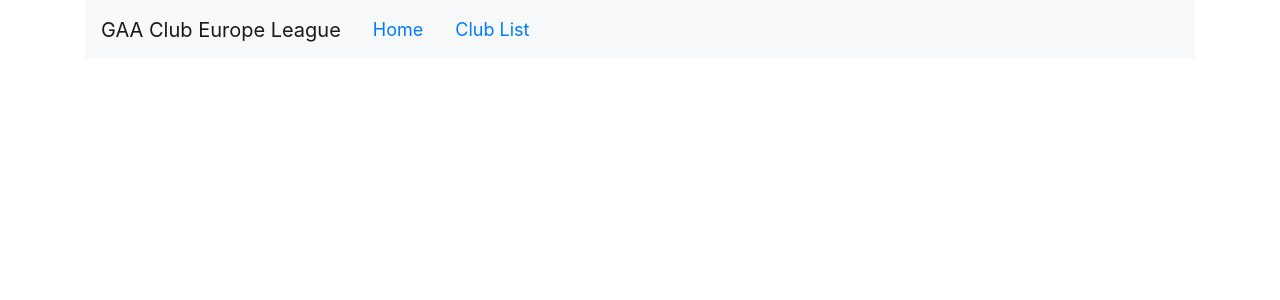
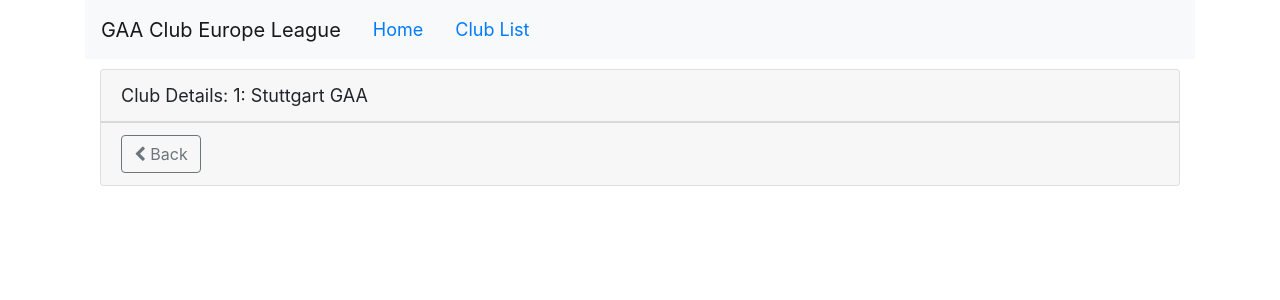
Before and after one commit to Colin-Roe/GAAClubLeague, an Angular app: page /clubs/1 in a window 1280 px wide. Shown: the top 300 px of the page. Built offline with nearby package versions, Linux system fonts and the light colour scheme.

Commit message:
Basic navigation and routing added
Passinf parameters
Activating a route with code
Protecting routes with guards

```diff
--- a/src/app/app.component.html
+++ b/src/app/app.component.html
@@ -4,7 +4,7 @@
     <a class="navbar-brand">{{ title }}</a>
     <ul class="nav nav-pills">
       <li><a class="nav-link" [routerLink]="['/welcome']">Home</a></li>
-      <li><a class="nav-link" [routerLink]="['/clubs']">Club List</a></li>
+      <li><a class="nav-link" [routerLink]="['/club-list']">Club List</a></li>
     </ul>
   </nav>
   <div class="container">
--- a/src/app/app.module.ts
+++ b/src/app/app.module.ts
@@ -10,6 +10,7 @@
 import { StarComponent } from "./shared/star.component";
 import { ClubDetailComponent } from "./clubs/club-detail.component";
 import { WelcomeComponent } from "./home/welcome.component";
+import { ClubDetailGuard } from "./clubs/club-detail.guard";
 
 @NgModule({
   declarations: [
@@ -25,8 +26,12 @@
     FormsModule,
     HttpClientModule,
     RouterModule.forRoot([
-      { path: "clubs", component: ClubListComponent },
-      { path: "clubs/:id", component: ClubDetailComponent },
+      { path: "club-list", component: ClubListComponent },
+      {
+        path: "clubs/:id",
+        canActivate: [ClubDetailGuard],
+        component: ClubDetailComponent
+      },
       { path: "welcome", component: WelcomeComponent },
       { path: "", redirectTo: "welcome", pathMatch: "full" },
       { path: "**", redirectTo: "welcome", pathMatch: "full" }
--- a/src/app/clubs/club-detail.component.html
+++ b/src/app/clubs/club-detail.component.html
@@ -2,4 +2,9 @@
   <div class="card-header">
     {{ pageTitle + ": " + club.clubName }}
   </div>
+  <div class="card-footer">
+    <button class="btn btn-outline-secondary" (click)='onBack()' style="width:80px">
+      <i class="fa fa-chevron-left"></i> Back
+    </button>
+  </div>
 </div>
--- a/src/app/clubs/club-detail.component.ts
+++ b/src/app/clubs/club-detail.component.ts
@@ -1,14 +1,33 @@
 import { Component, OnInit } from '@angular/core';
+import { ActivatedRoute, Router } from '@angular/router';
+
+import { IClubs } from './clubs';
 
 @Component({
   templateUrl: './club-detail.component.html',
   styleUrls: ['./club-detail.component.css']
 })
 export class ClubDetailComponent implements OnInit {
+  pageTitle: string = "Club Details";
+  club: IClubs;
 
-  constructor() { }
+  constructor(private route: ActivatedRoute, private router: Router) { }
 
   ngOnInit() {
+    let id = +this.route.snapshot.paramMap.get('id');
+    this.pageTitle += `: ${id}`;
+    this.club = {
+      'clubId': id,
+      'clubName': 'Stuttgart GAA',
+      'starRating': 3.3,
+      'clubLocation': 'Stuttgart',
+      'clubCode': 'ST-110',
+      'clubImage':'assets/images/stuttgart_logo.png'
+    }
+  }
+
+  onBack(): void {
+    this.router.navigate(['/club-list']);
   }
 
 }
--- /dev/null
+++ b/src/app/clubs/club-detail.guard.ts
@@ -0,0 +1,33 @@
+import { Injectable } from "@angular/core";
+import {
+  CanActivate,
+  ActivatedRouteSnapshot,
+  RouterStateSnapshot,
+  UrlTree,
+  Router
+} from "@angular/router";
+import { Observable } from "rxjs";
+
+@Injectable({
+  providedIn: "root"
+})
+export class ClubDetailGuard implements CanActivate {
+  constructor(private router: Router) {}
+
+  canActivate(
+    next: ActivatedRouteSnapshot,
+    state: RouterStateSnapshot
+  ):
+    | Observable<boolean | UrlTree>
+    | Promise<boolean | UrlTree>
+    | boolean
+    | UrlTree {
+    let id = +next.url[1].path;
+    if (isNaN(id) || id < 1) {
+      alert("Invalid club id");
+      this.router.navigate(["/club-list"]);
+      return false;
+    }
+    return true;
+  }
+}
--- a/src/app/clubs/club-list.component.html
+++ b/src/app/clubs/club-list.component.html
@@ -40,7 +40,7 @@
                 *ngIf="showImage"
               />
             </td>
-            <td>{{ club.clubName }}</td>
+            <td><a [routerLink]="['/clubs', club.clubId]">{{ club.clubName }}</a></td>
             <td>{{ club.clubCode | convertToSpaces: "-" }}</td>
             <td>{{ club.clubLocation }}</td>
             <td><cl-star [rating]='club.starRating' (ratingClicked)='onRatingClicked($event)'></cl-star></td>
```
Also changed, not shown: 1 other file (tests, documents, lock files or other folders).
